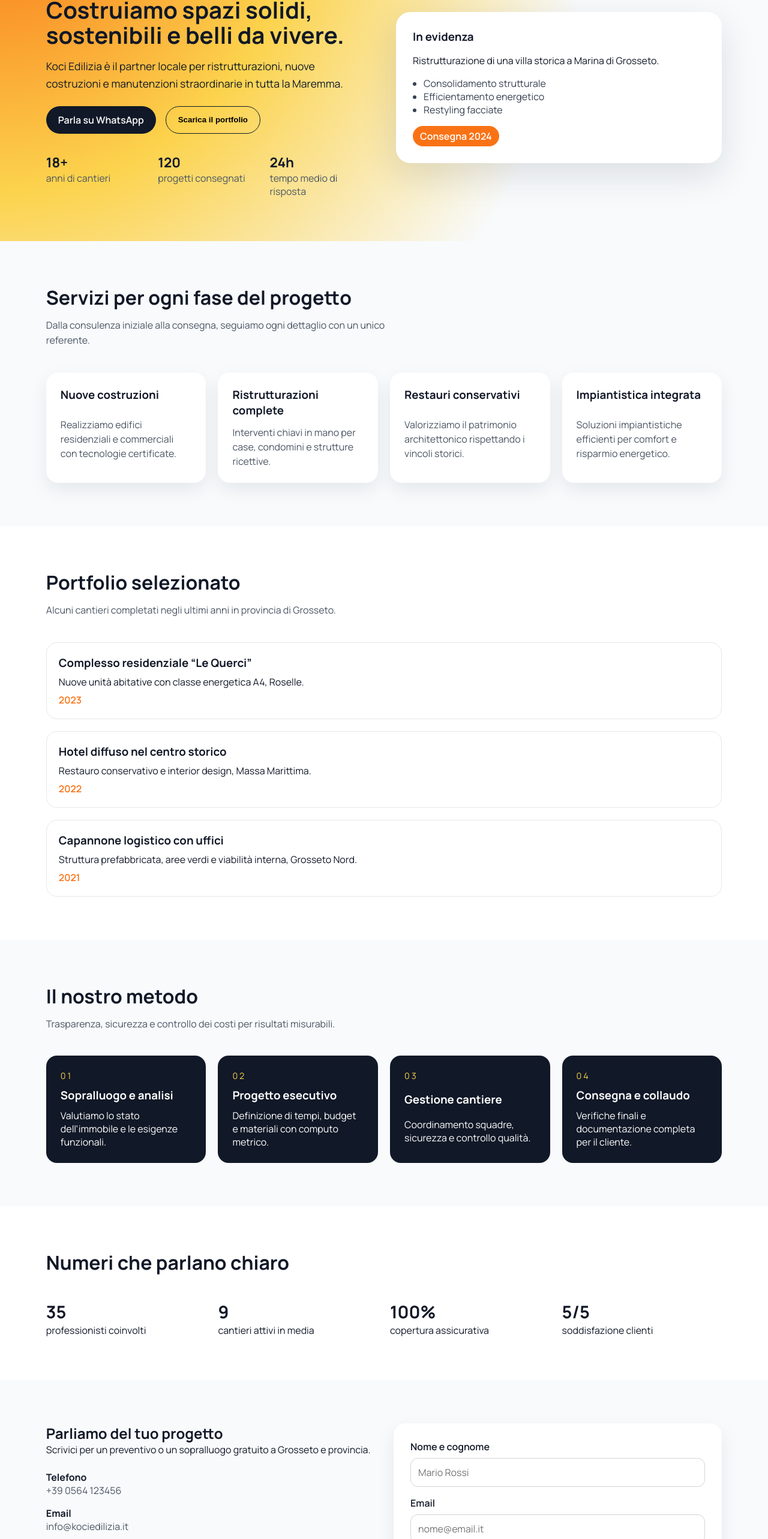
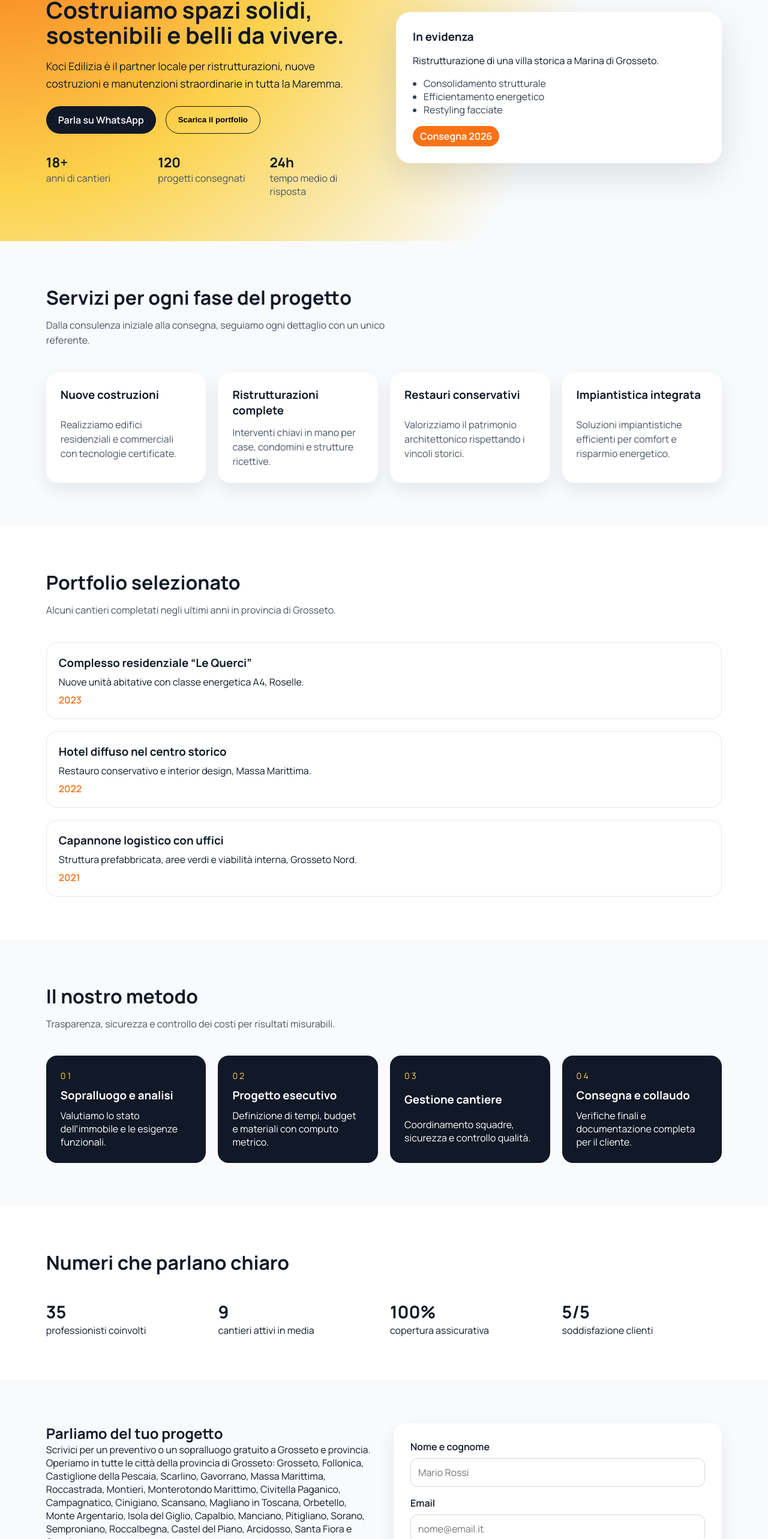
Before and after one commit to sashapodgoreanu/kociedilizia.it, a Vue app: page / in a window 1280 px wide. Shown: the part 171-2737 px from the top of the page at 60% size. Built offline with nearby package versions, Linux system fonts and the light colour scheme.

Commit message:
Aggiorna anno e località servite

```diff
--- a/src/App.vue
+++ b/src/App.vue
@@ -60,7 +60,7 @@
             <li>Efficientamento energetico</li>
             <li>Restyling facciate</li>
           </ul>
-          <div class="tag">Consegna 2024</div>
+          <div class="tag">Consegna 2026</div>
         </div>
       </div>
     </header>
@@ -173,6 +173,18 @@
         <p>
           Scrivici per un preventivo o un sopralluogo gratuito a Grosseto e provincia.
         </p>
+        <p>
+          Operiamo in tutte le città della provincia di Grosseto: Grosseto, Follonica,
+          Castiglione della Pescaia, Scarlino, Gavorrano, Massa Marittima, Roccastrada,
+          Montieri, Monterotondo Marittimo, Civitella Paganico, Campagnatico, Cinigiano,
+          Scansano, Magliano in Toscana, Orbetello, Monte Argentario, Isola del Giglio,
+          Capalbio, Manciano, Pitigliano, Sorano, Semproniano, Roccalbegna, Castel del Piano,
+          Arcidosso, Santa Fiora e Seggiano.
+        </p>
+        <p>
+          Inoltre seguiamo cantieri nelle principali città entro 100 km, tra cui Siena,
+          Piombino, Cecina, Poggibonsi, Colle di Val d’Elsa e Porto Santo Stefano.
+        </p>
         <div class="contact-details">
           <div>
             <strong>Telefono</strong>
@@ -232,7 +244,7 @@
         <a href="#processo">Metodo</a>
         <a href="#contatti">Contatti</a>
       </div>
-      <p class="footer-note">© 2024 Koci Edilizia. Tutti i diritti riservati.</p>
+      <p class="footer-note">© 2026 Koci Edilizia. Tutti i diritti riservati.</p>
     </footer>
   </div>
 </template>
```
